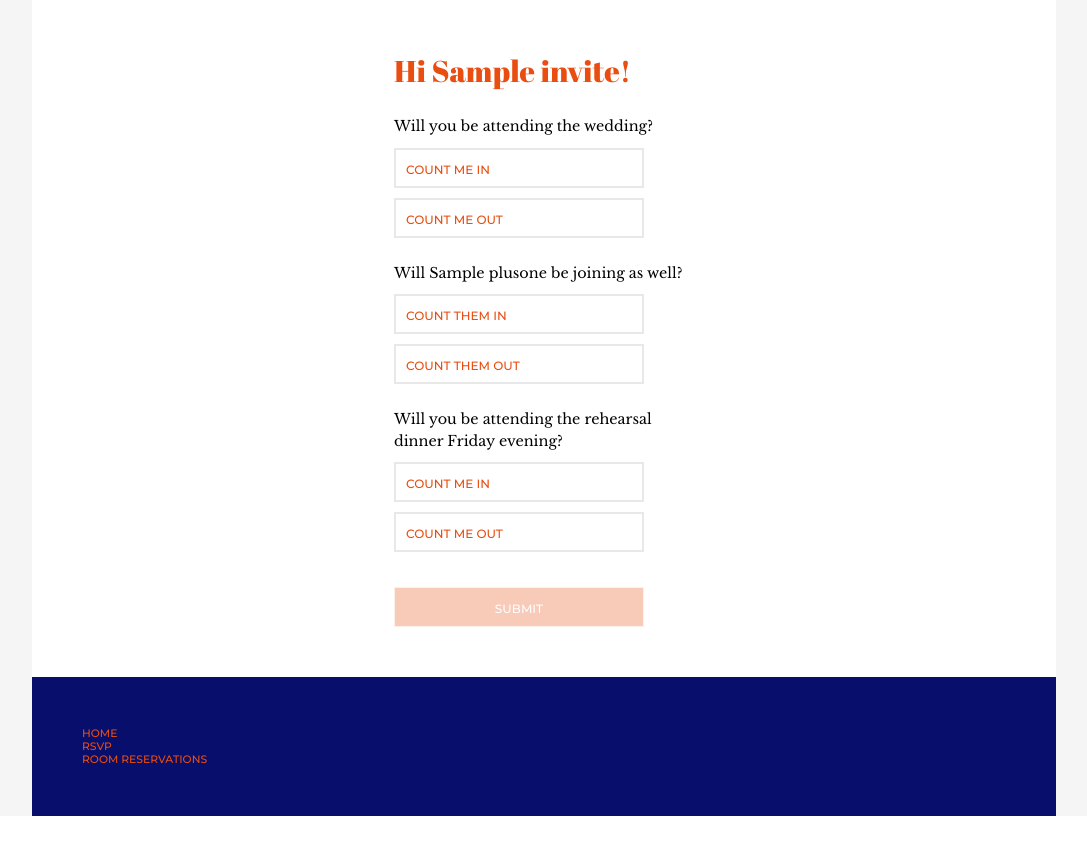
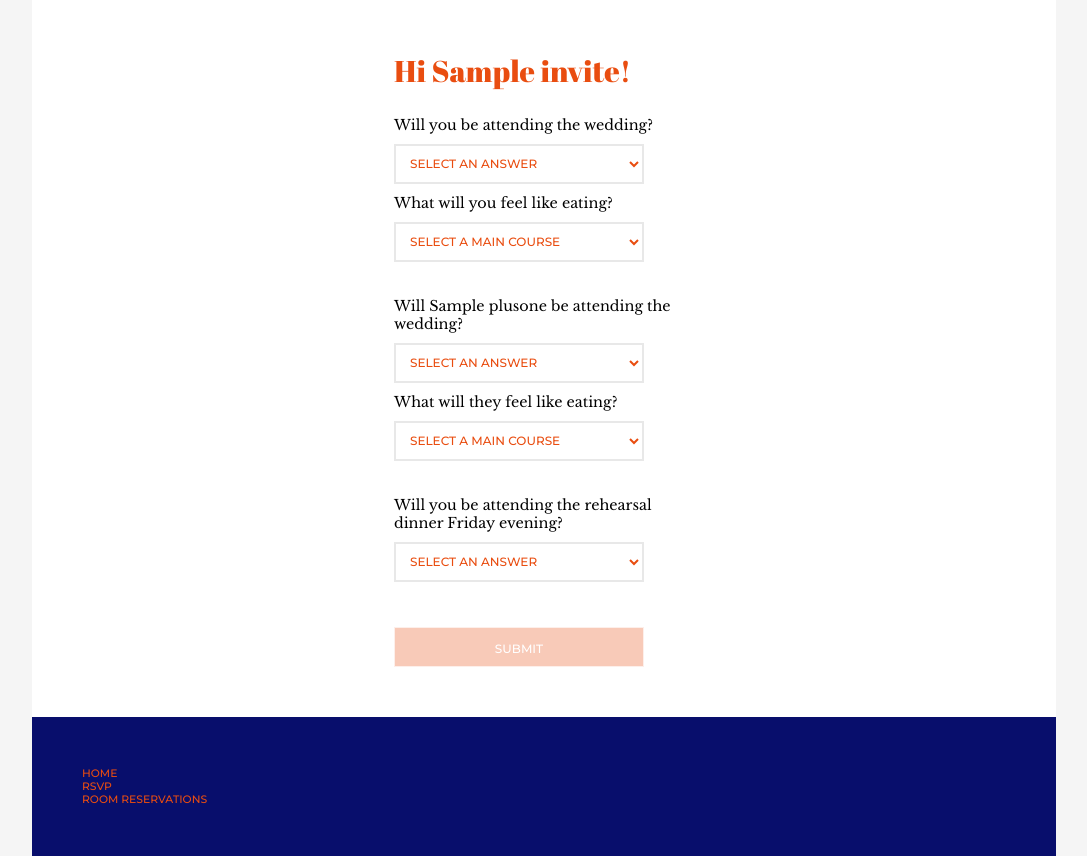
Before and after one commit to Jauny/wedding, a Flask app: template app/templates/rsvp-confirm.html in a window 1280 px wide. Shown: the part 114-970 px from the top of the page, without its empty margins (96-1183 px from the left). Before the commit the page ends 930 px from the top, so only its background shows below. Run offline with Flask 2, Linux system fonts and the light colour scheme; the template is opened without the code that fills it: most values are stand-ins (such as "Sample title", 1, 10 or a date in 2020); one stand-in notice (Sample message) is shown; parts of the project's set-up code (start-up, migrations or seed data) failed here and were passed over.

Commit message:
select instead of radio for rsvp form

```diff
--- a/app/models/invites.py
+++ b/app/models/invites.py
@@ -77,7 +77,7 @@ class Invite:
         return None
 
     @classmethod
-    def updateRSVPForEmail(cls, email, rsvp, rehearsal):
+    def updateRSVPForEmail(cls, email, rsvp, food, rehearsal):
         """Update invite for email with rsvp."""
         invite = cls.getFromEmail(email)
         if not invite:
@@ -87,7 +87,8 @@ class Invite:
         data = {
             'fields': {
                 'rsvp': rsvp,
-                'rehearsal': rehearsal
+                'rehearsal': rehearsal,
+                'food': food
             }
         }
 
--- a/app/static/style.css
+++ b/app/static/style.css
@@ -56,11 +56,20 @@ a:visited {
 }
 
 /* FORMS */
-input, button, .button, .radio-button label {
+input, button, .button, .radio-button label, select {
   height: var(--input-height);
   width: var(--input-width);
   margin: 10px 0 0 0;
   box-sizing: border-box;
+}
+
+select {
+  background-color: white;
+  border-radius: 0;
+  margin-bottom: 10px;
+}
+select:valid {
+  border: 2px solid var(--main-red);
 }
 
 input {
@@ -71,7 +80,7 @@ input:focus {
   outline: 2px solid var(--main-red);
 }
 
-button, .button, .radio-button label {
+button, .button, .radio-button label, select {
   font-family: 'Montserrat', sans-serif;
   display: inline-block;
   line-height: var(--input-height);
@@ -101,7 +110,7 @@ form:invalid button {
   border: 1px solid rgba(255, 255, 255, 0.7);
 }
 
-.radio-button label {
+.radio-button label, select {
   padding: 0 10px;
   border: 2px solid var(--light-grey);
   color: var(--main-red);
@@ -346,3 +355,11 @@ label {
   font-size: 1.2em;
   margin-bottom: 10px;
 }
+
+.rsvp--done {
+  text-align: center;
+  padding: var(--base-spacing) 0;
+  margin-left: auto;
+  margin-right: auto;
+  max-width: 300px;
+}
--- a/app/templates/rsvp-confirm.html
+++ b/app/templates/rsvp-confirm.html
@@ -1,4 +1,16 @@
 {% extends 'layout.html' %}
+
+{% macro select(name, label, placeholder, options) -%}
+  <div class="select">
+    <label for="{{name}}">{{label}}</label>
+    <select name="{{name}}" id="{{name}}" required>
+      <option value="" disabled selected>{{placeholder}}</option>
+      {% for option in options %}
+        <option value="{{option.get('value')}}">{{option.get('text')}}</option>
+      {% endfor %}
+    </select>
+  </div>
+{%- endmacro %}
 
 {% block content %}
   <div class="rsvp--form">
@@ -8,42 +20,42 @@
 
       <div class="rsvp--form__radio">
         <input type="email" name="email" value="{{invite.email}}" hidden>
-        <label>Will you be attending the wedding?</label>
-        <div class="radio-button">
-          <input required id="rsvpyes" type="radio" name="rsvp" value="yes">
-          <label for="rsvpyes" class="happy">Count me in</label>
-        </div>
-        <div class="radio-button">
-          <input required id="rsvpno" type="radio" name="rsvp" value="no">
-          <label for="rsvpno" class="sad">Count me out</label>
-        </div>
+        {{ select(
+            'rsvp', 'Will you be attending the wedding?', 'Select an answer', [
+            {'value': 'yes', 'text': 'Count me in'},
+            {'value': 'no', 'text': 'Count me out'}]) }}
+        {{ select(
+            'food', 'What will you feel like eating?', 'Select a main course', [
+            {'value': 'meat', 'text': 'Prime New York Strip Steak'},
+            {'value': 'fish', 'text': 'Caramelized Scallops'},
+            {'value': 'veggies', 'text': 'Forest Mushroom En Croute'}]) }}
       </div>
 
       {% if plusone %}
         <div class="rsvp--form__radio">
           <input type="email" name="plusone_email" value="{{plusone.email}}" hidden>
-          <label>Will {{ plusone.name }} be joining as well?</label>
-          <div class="radio-button">
-            <input required id="plusoneyes" type="radio" name="plusone_rsvp" value="yes">
-            <label for="plusoneyes" class="happy">Count them in</label>
-          </div>
-          <div class="radio-button">
-            <input required id="plusoneno" type="radio" name="plusone_rsvp" value="no">
-            <label for="plusoneno" class="sad">Count them out</label>
-          </div>
+          {{ select(
+            'plusone_rsvp',
+            'Will {} be attending the wedding?'.format(plusone.name),
+            'Select an answer', [
+              {'value': 'yes', 'text': 'Count them in'},
+              {'value': 'no', 'text': 'Count them out'}]) }}
+
+          {{ select(
+              'plusone_food', 'What will they feel like eating?', 'Select a main course', [
+              {'value': 'meat', 'text': 'Prime New York Strip Steak'},
+              {'value': 'fish', 'text': 'Caramelized Scallops'},
+              {'value': 'veggies', 'text': 'Forest Mushroom En Croute'}]) }}
         </div>
       {% endif %}
 
       <div class="rsvp--form__radio">
-        <label>Will you be attending the rehearsal dinner Friday evening?</label>
-        <div class="radio-button">
-          <input required id="rehearsalyes" type="radio" name="rehearsal" value="yes">
-          <label for="rehearsalyes" class="happy">Count me in</label>
-        </div>
-        <div class="radio-button">
-          <input required id="rehearsalno" type="radio" name="rehearsal" value="no">
-          <label for="rehearsalno" class="sad">Count me out</label>
-        </div>
+        {{ select(
+          'rehearsal',
+          'Will you be attending the rehearsal dinner Friday evening?',
+          'Select an answer', [
+            {'value': 'yes', 'text': 'Count me in'},
+            {'value': 'no', 'text': 'Count me out'}]) }}
       </div>
 
       <button type="submit">SUBMIT</button>
--- a/app/templates/rsvp_done.html
+++ b/app/templates/rsvp_done.html
@@ -1,6 +1,8 @@
 {% extends 'layout.html' %}
 
 {% block content %}
-  {{ message }}
-  <a href="{{ url_for('index') }}" class="button cta--positive">Back to home page</a>
+  <div class="block rsvp--done">
+    <div class="title">{{ message }}</div>
+    <div><a href="{{ url_for('index') }}" class="button cta--positive">Back to home page</a></div>
+  </div>
 {% endblock %}
```
Also changed, not shown: app/views.py (+8 -2 lines).
